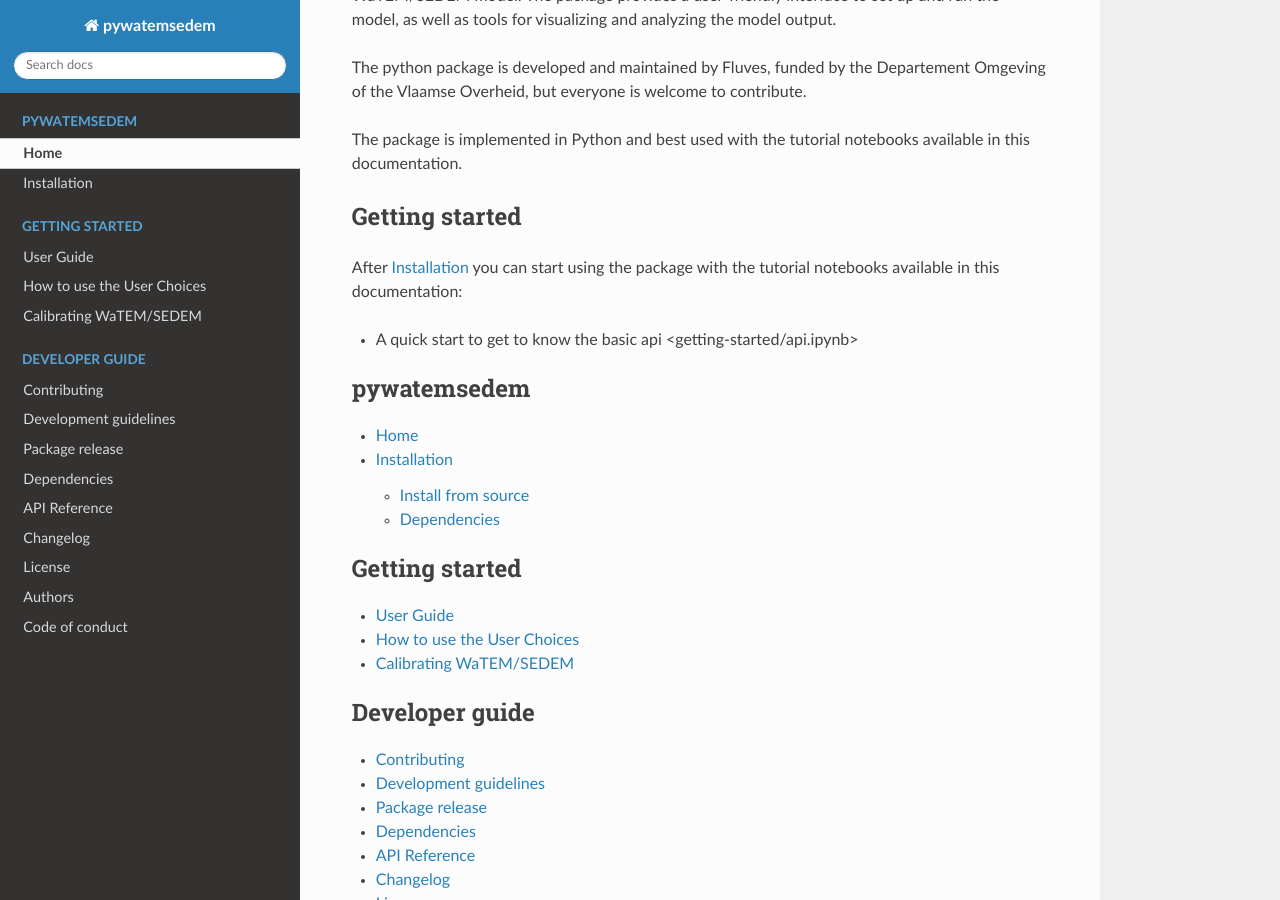
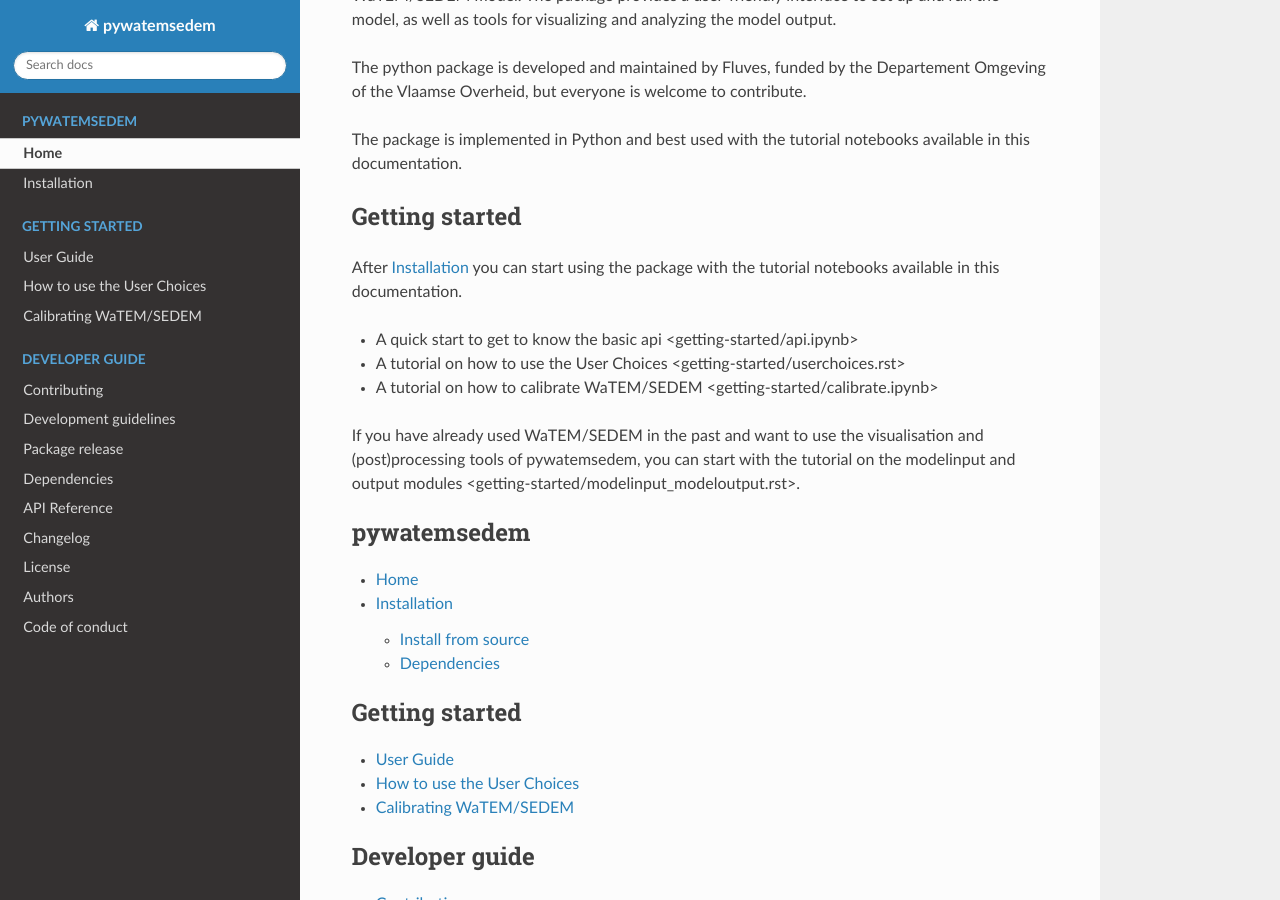
Before and after one commit to watem-sedem/pywatemsedem, a Sphinx documentation site: the page built from docs/index.rst, in a window 1280 px wide and 900 px high, scrolled down 564 px. Built offline with Sphinx 7.4.7 and the Read the Docs theme 3.1.0, drawn with Linux system fonts in a browser that asks for light colours.

Commit message:
add all tutorials to index.rst

```diff
--- a/docs/index.rst
+++ b/docs/index.rst
@@ -35,10 +35,15 @@
 ---------------
 
 After :ref:`installation` you can start using the package with the tutorial notebooks
-available in this documentation:
+available in this documentation.
 
 - A quick start to get to know the basic api  <getting-started/api.ipynb>
+- A tutorial on how to use the User Choices <getting-started/userchoices.rst>
+- A tutorial on how to calibrate WaTEM/SEDEM <getting-started/calibrate.ipynb>
 
+If you have already used WaTEM/SEDEM in the past and want to use the visualisation and
+(post)processing tools of pywatemsedem, you can start with the tutorial on the
+modelinput and output modules <getting-started/modelinput_modeloutput.rst>.
 
 
 .. toctree::
```
